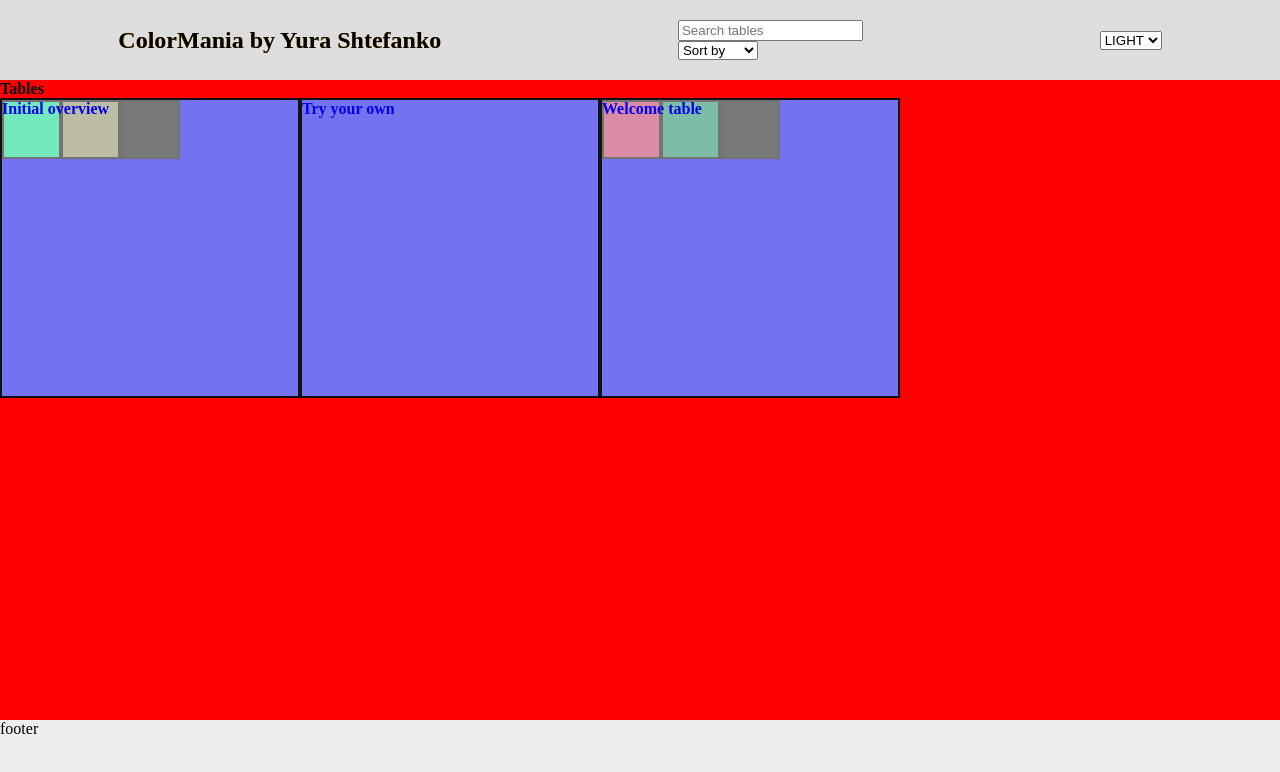
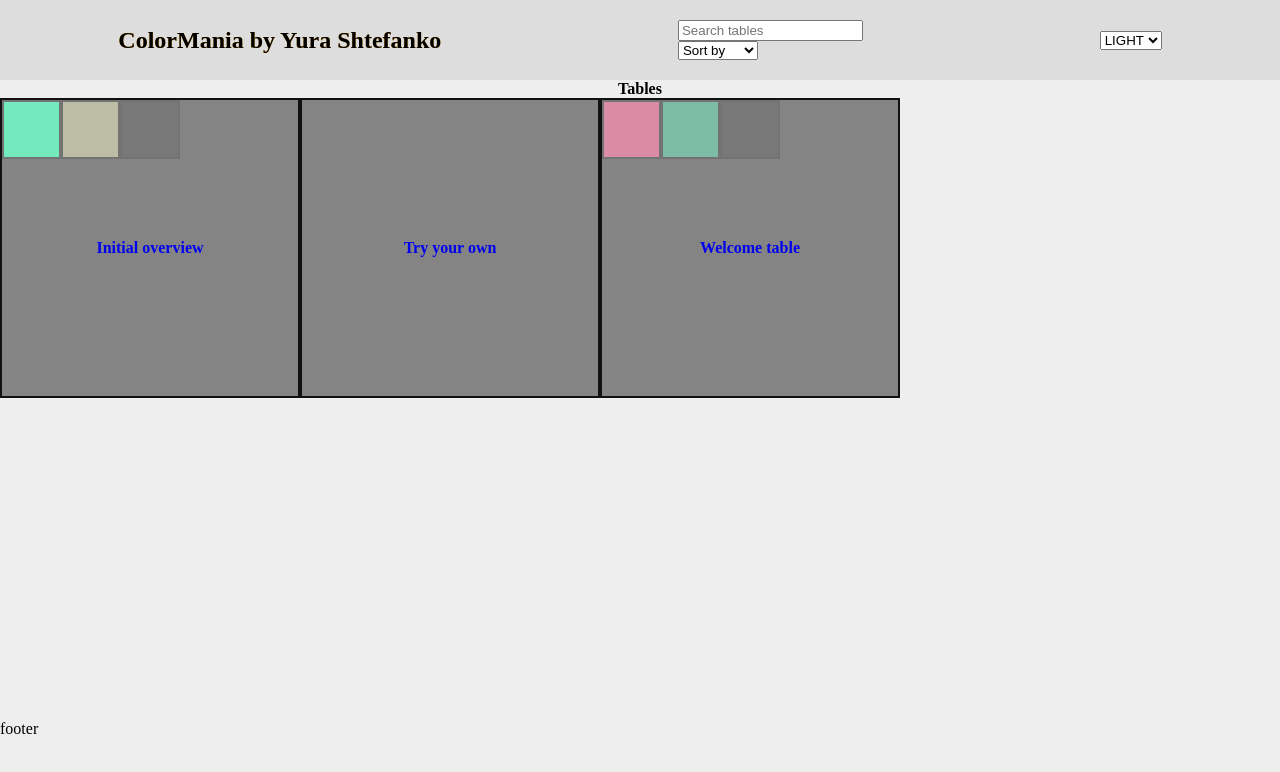
Before and after one commit to Viper-JSX/Colormania-React, a React (Create React App) app: page /tables in a window 1280 px wide. Shown: the top 772 px of the page. Built offline with nearby package versions, Linux system fonts and the light colour scheme.

Commit message:
Added dark-theme styling fot TableOpener

```diff
--- a/src/App.tsx
+++ b/src/App.tsx
@@ -4,12 +4,10 @@ import "./css/App.css";
 import React, { useEffect } from 'react';
 
 import { useDispatch, useSelector } from "react-redux";
-import { changeTablesSearchTerm, changeTablesSortCriteria, createTable, editColorInsideTable, deleteTable, editTable, addColorToTable, deleteColorFromTable, login as doLogin, register as doRegister, setMessage } from './redux/thunks';
+import { changeTablesSearchTerm, changeTablesSortCriteria, createTable, editColorInsideTable, editTable, addColorToTable, deleteColorFromTable, login as doLogin, register as doRegister, setMessage } from './redux/thunks';
 
 import { addItemToLocaleStorage } from './api/add_item_to_locale_storage';
 import { getGuestUserFromLocaleStorage } from './api/get_guest_user_from_locale_storage';
-
-import { Helmet as ReactHelmet } from "react-helmet";
 
 import Layout from './components/Layout/Layout';
 import filterTables from './api/filter_tables';
--- a/src/components/Tables/Table_opener/Table_opener.tsx
+++ b/src/components/Tables/Table_opener/Table_opener.tsx
@@ -1,14 +1,16 @@
+import { useSelector } from "react-redux";
 import TableClass from "../../../classes/Table";
 import Color from "../Color/Color";
 
 function TableOpener( { table } : { table: TableClass } ):JSX.Element{
-    console.log(table)
+    const themeName = useSelector((state:any) => state.theme.themeName);
+    console.log(themeName)
     return(
-        <div className="tableOpener">
-            <div className="tableOpenerTitleContainer">
+        <div className={`tableOpener ${themeName}`}>
+            <div className={`tableOpenerTitleContainer ${themeName}`}>
                 <b className="tableOpenerTitle">{table.name}</b>
             </div>
-            <div className="tableOpenerColors">
+            <div className={`tableOpenerColors ${themeName}`}>
                 {
                     table.colors.map((color) => <Color color={color} />)
                 }
--- a/src/css/App.css
+++ b/src/css/App.css
@@ -14,11 +14,14 @@
     --lightDarkBackground: #444444;
 
     --transparentLightColor: rgba(230, 230, 230, 0.5);
+    --transparentDarkColor: rgba(0, 0, 0, 0.5);
+
+    --defaultTransitionTime: 0.3s;
 }
 
 *{
     box-sizing: border-box;
-    transition: background-color 0.3s, color 0.3s;
+    transition: background-color var(--defaultTransitionTime), color var(--defaultTransitionTime);
     transition-timing-function: linear;
 }
 
@@ -36,8 +39,9 @@ body{
     background-color: var(--lightBackground);
 }
 
+
+
 /*---Header---*/
-
 
 header{
     height: 5rem;
@@ -54,7 +58,7 @@ header .appTitle{
 
 header .appTitle:hover{
     color: var(--highlightColorForLight);
-    transition: 0.3s;
+    transition: var(--defaultTransitionTime);
     text-shadow: 0 0 1rem var(--highlightColorForLight);
 }
 
@@ -70,16 +74,25 @@ header .appTitle:hover{
 
 }
 
+
+
 /*---Tables---*/
 .tables{
     height: calc(100vh - 10rem);
-    background-color: red;
     overflow: auto;
+}
+
+.tables b{
+    width: 100%;
+    display: inline-block;
+    text-align: center;
 }
 
 .tableOpenersContainer{
     display: flex;
 }
+
+
 
 /*---TableOpener---*/
 .tableOpener{
@@ -87,9 +100,14 @@ header .appTitle:hover{
     height: 20vw;
     min-width: 300px;
     min-height: 300px;
-    background-color: blue;
+    background-color: var(--middleDarkBackgound);
     border: var(--standardDarkBorder);
     position: relative;
+}
+
+
+.tableOpener:hover .tableOpenerTitleContainer{
+    opacity: 0;
 }
 
 .tableOpenerTitleContainer{
@@ -97,10 +115,13 @@ header .appTitle:hover{
     height: 100%;
     position: absolute;
     background-color: var(--transparentLightColor);
+    transition: var(--defaultTransitionTime);
+    display: flex;
+    justify-content: center;
+    align-items: center;
 }
 
 .tableOpenerColors{
-
     display: grid;
     grid-template-columns: repeat(5, 1fr);
     grid-template-rows: repeat(5, 1fr);
@@ -171,6 +192,41 @@ header .appTitle.dark:hover{
 }
 
 
+/*---Tables---*/
+
+
+
+/*---TableOpener---*/
+.tableOpener.dark{
+    background-color: var(--paperBackground);
+    border: var(--standardDarkBorder);
+}
+
+
+.tableOpener:hover .tableOpenerTitleContainer{
+    opacity: 0;
+}
+
+.tableOpenerTitleContainer.dark{
+    /*background-color: var(--transparentDarkColor);*/
+}
+
+/*---Table---*/
+
+
+/*---Authorization---*/
+
+
+
+/*---Message---*/
+.messageWindow{
+    position: fixed;
+    bottom: 0;
+    right: 0;
+}
+
+
+
 /*---User---*/
 .userProfile.dark{
     background-color: var(--darkBackground);
```
